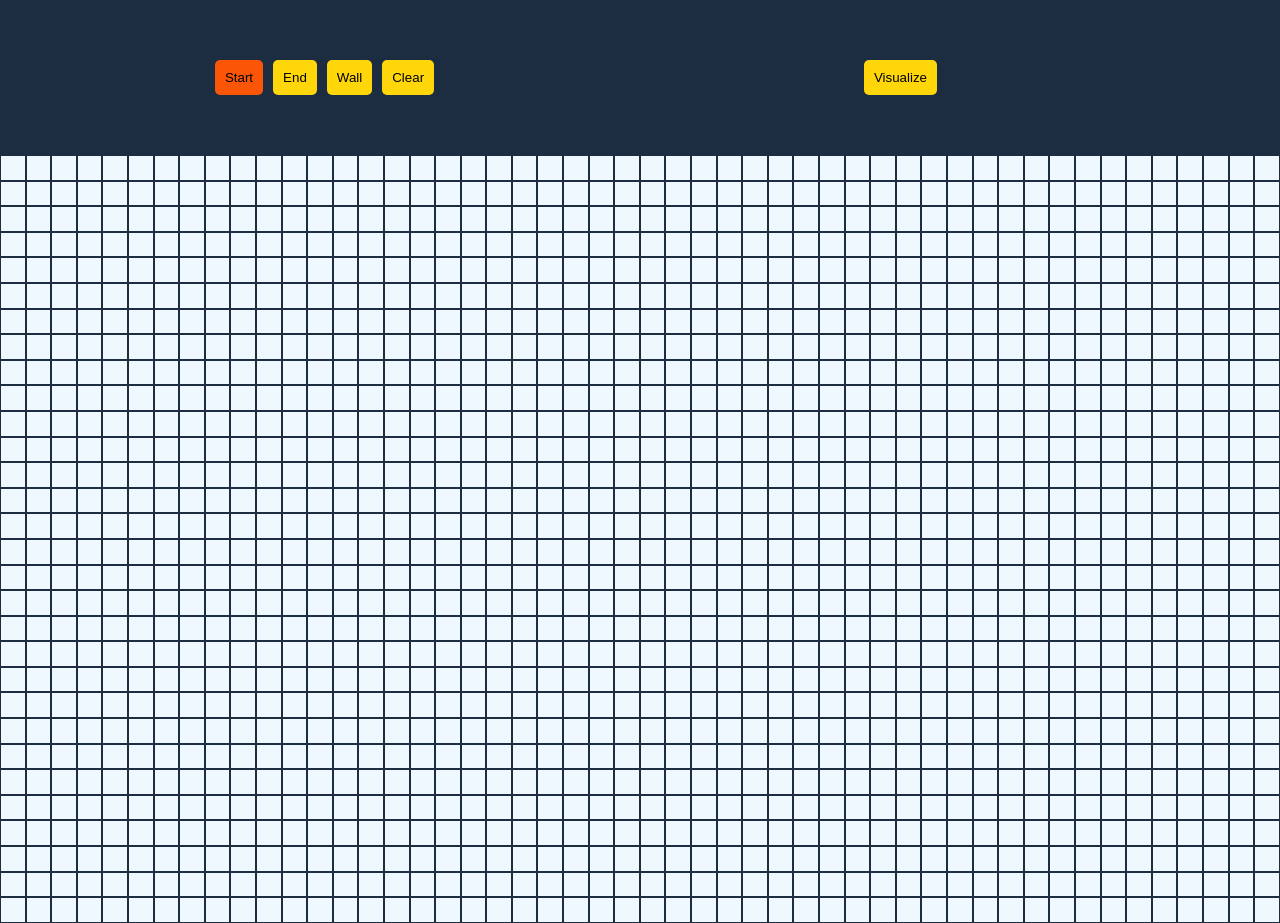
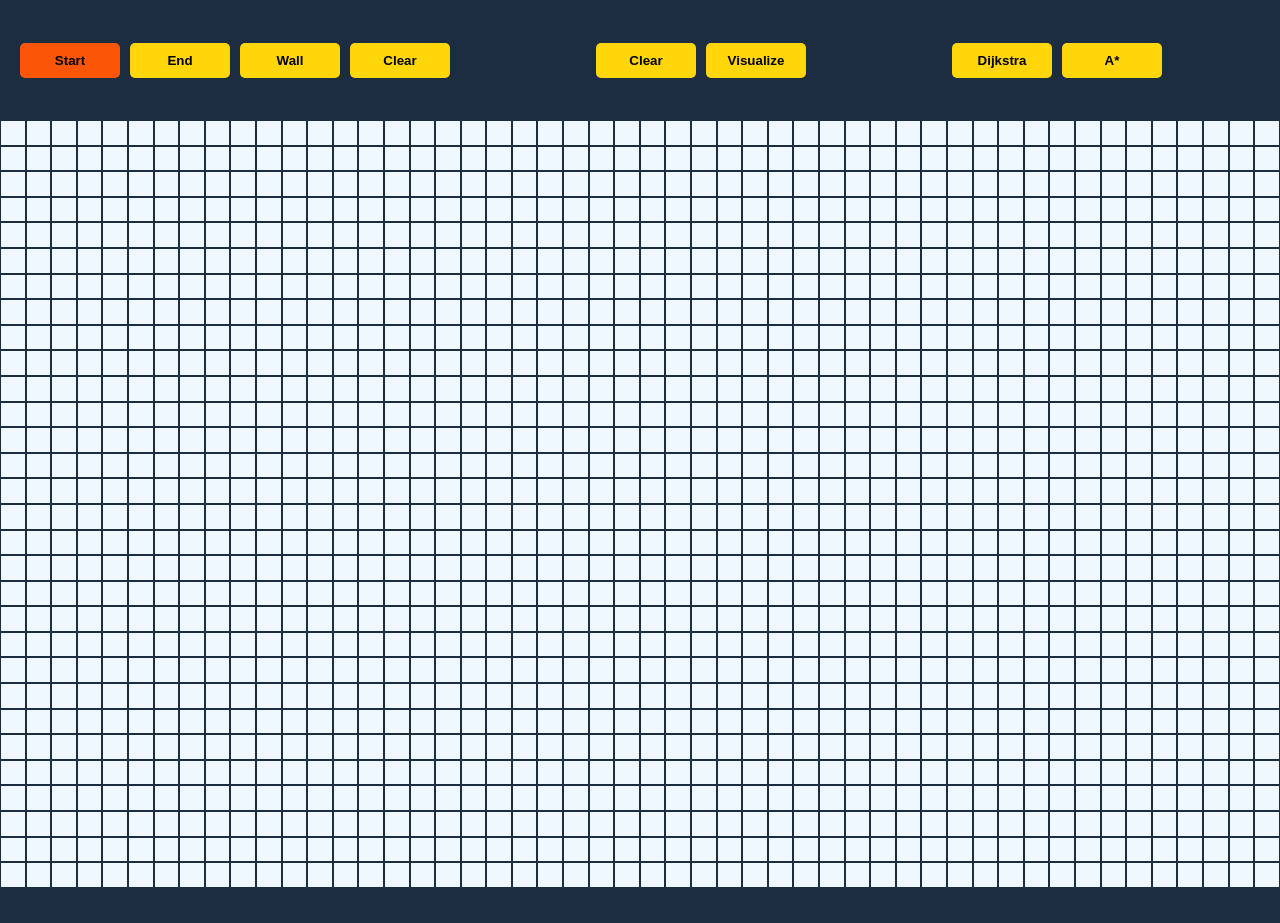
Before and after one commit to webiosita9512357/reactPaths, a React (Create React App) app: page / in a window 1280 px wide. After the commit the page ends 888 px from the top, so only its background shows below. Built offline with nearby package versions, Linux system fonts and the light colour scheme.

Commit message:
Fully up dijkstra

```diff
--- a/src/PathFinder.jsx
+++ b/src/PathFinder.jsx
@@ -20,8 +20,26 @@ import Node from './components/Node'
 const PathFinder = () => {
   const [mode, setMode] = useState(0);
   const [matrix, setMatrix] = useState(grid);
+  const [disabledChoice, setDisabledChoice] = useState(false);
+
+  const clearMatrix = () => {
+    setDisabledChoice(false);
+    setMatrix((prev) => {
+      const newMatrix = [...prev]
+      newMatrix.forEach((node) => {
+        node.distance = Infinity;
+        node.prev = null;
+        if (node.status !== 0 && node.status !== 1) {
+          node.status = 3;
+        }
+      })
+      return newMatrix
+    })
+  }
+
 
     const Animate = (result) => {
+      setDisabledChoice(true);
       const {visitedNodes, path} = result;
       const processSpeed = 5;
         for (let i = 0; i < visitedNodes.length; i++) {
@@ -69,10 +87,10 @@ const PathFinder = () => {
 
   return  (
     <div style={styles.main}>
-      <Bar setMode={setMode} mode={mode} start={startVisualization}/>
+      <Bar disabledChoice={disabledChoice} setMode={setMode} mode={mode} start={startVisualization} clear={clearMatrix} />
       <div style={styles.grid}>
         {matrix.map((node) => (
-          <Node setMatrix={setMatrix} mode={mode} key={node.num} num={node.num} status={node.status} />
+          <Node disabledChoice={disabledChoice} setMatrix={setMatrix} mode={mode} key={node.num} num={node.num} status={node.status} />
         ))}
       </div>
     </div>
--- a/src/components/Bar.jsx
+++ b/src/components/Bar.jsx
@@ -2,25 +2,52 @@ import React from 'react'
 
  const modes = [{id: 0, name: "Start"}, {id: 1, name: "End"}, {id: 2, name: "Wall"}, {id: 3, name: "Clear"}]
 
-const Bar = ({mode, setMode, start}) => {
+const Bar = ({mode, setMode, start, clear, disabledChoice}) => {
   return (
     <div style={styles.main}>
       <div>
       {modes.map((Item) => (
         <button
+          disabled={disabledChoice}
           key={Item.id}
-        style={{...styles.button, backgroundColor: Item.id === mode? "#fb5607": styles.button.backgroundColor}}
+          style={{...styles.button,
+            backgroundColor: Item.id === mode? "#fb5607": styles.button.backgroundColor,
+            opacity: disabledChoice? 0.5: 1,
+          }}
           onClick={() => setMode(Item.id)}>
             {Item.name}
         </button>
       ))}
       </div>
+      <div>
+        <button
+          style={styles.button}
+          onClick={clear}
+        >
+          Clear
+        </button>
         <button
           style={styles.button}
           onClick={start}
         >
           Visualize
         </button>
+      </div>
+      <div>
+         <button
+          style={styles.button}
+          onClick={clear}
+        >
+          Dijkstra
+        </button>
+        <button
+          style={styles.button}
+          onClick={start}
+        >
+          A*
+        </button>
+      </div>
+      {disabledChoice && <p style={styles.disabledText}>*To change parameters clear the Grid</p>}
     </div>
   )
 }
@@ -29,18 +56,29 @@ const Bar = ({mode, setMode, start}) => {
   main: {
     width: "90%",
     color: "white",
-    margin: "60px 0px",
+    height: "120px",
+    margin: "0px 15px",
     display: "flex",
-    justifyContent: "space-around",
+    justifyContent: "space-between",
+    alignItems: "center",
+    position: "relative",
   },
   button: {
     backgroundColor: "#ffd60a",
+    fontWeight: "bold",
+    width: "100px",
     color: "black",
     border: "none",
     padding: "10px",
     borderRadius: "5px",
-    margin: "0px 5px",
+    margin: "5px 5px",
     cursor: "pointer",
+  },
+  disabledText: {
+    color: "#fff",
+    position: "absolute",
+    bottom: -15,
+    left: 0,
   }
  }
 
--- a/src/components/Node.jsx
+++ b/src/components/Node.jsx
@@ -8,7 +8,7 @@
     case 1:
       return 'DarkRed'
     case 2:
-      return 'black'
+      return '#1c2d41'
     case 4:
       return 'aliceblue'
     case 5:
@@ -22,7 +22,7 @@
 
 
 
-const Node = ({num, mode, setMatrix, status}) => {
+const Node = ({num, mode, setMatrix, status, disabledChoice}) => {
 
   const styles = {
   node: {
@@ -33,7 +33,7 @@ const Node = ({num, mode, setMatrix, status}) => {
     height: "2vw",
     maxHeight: "28px",
     cursor: "pointer",
-
+    transition: "all 0.2s",
   }
 }
 
@@ -41,20 +41,20 @@ const Node = ({num, mode, setMatrix, status}) => {
     <div
       style={styles.node}
       onClick={() => {
-        setMatrix((prev) => {
+        !disabledChoice && setMatrix((prev) => {
           if (mode === 1 || mode === 0) {
             const newMatrix = [...prev]
             newMatrix.forEach((node) => {
               if (node.status === mode) {
-                node.status = 'clear'
+                node.status = 3;
               }
             })
-            newMatrix[num].status = mode
+            newMatrix[num].status = mode;
             return newMatrix
           } else {
-            const newMatrix = [...prev]
-            newMatrix[num].status = mode
-            return newMatrix
+            const newMatrix = [...prev];
+            newMatrix[num].status = mode;
+            return newMatrix;
           }
           })
         }
@@ -62,10 +62,10 @@ const Node = ({num, mode, setMatrix, status}) => {
 
       onDragOver={() => {
         if (mode === 2 || mode === 3) {
-          setMatrix((prev) => {
-            const newMatrix = [...prev]
-            newMatrix[num].status = mode
-            return newMatrix
+          !disabledChoice && setMatrix((prev) => {
+            const newMatrix = [...prev];
+            newMatrix[num].status = mode;
+            return newMatrix;
           })
         }
       }}
--- a/src/components/node.module.css
+++ /dev/null
@@ -1,6 +0,0 @@
-.node {
-  background-color: aliceblue;
-  border: 1px solid black;
-  width: calc(2vw - 1px);
-  height: calc(2vw - 1px);
-}
```
Lines whose indentation alone changed are shown as unchanged.
